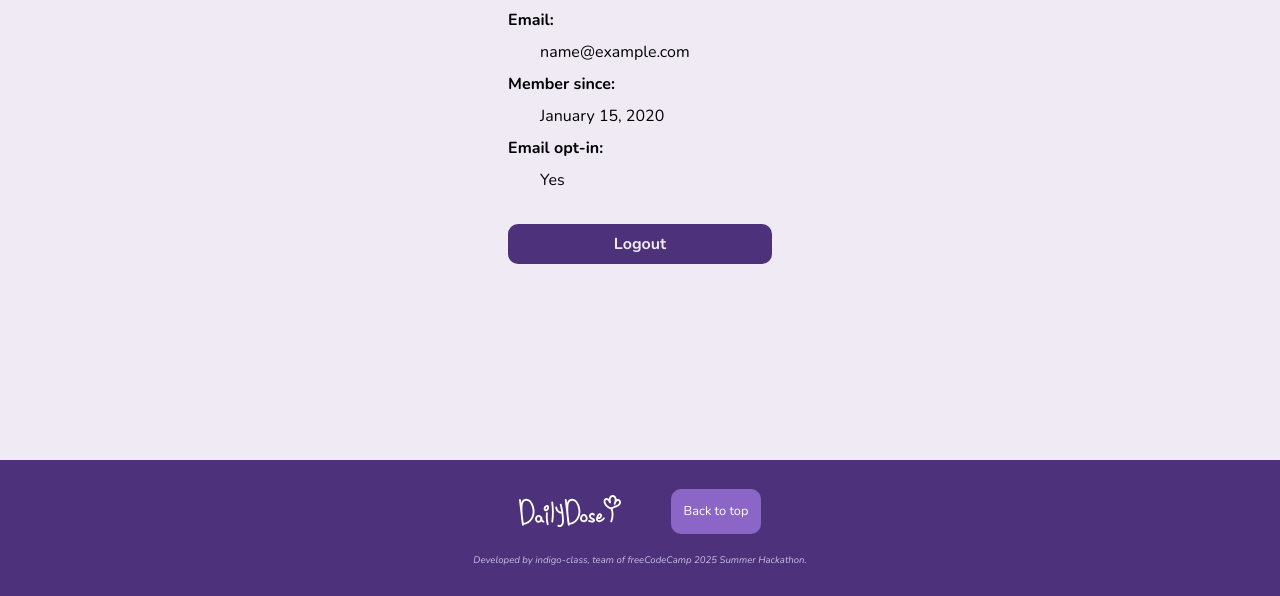
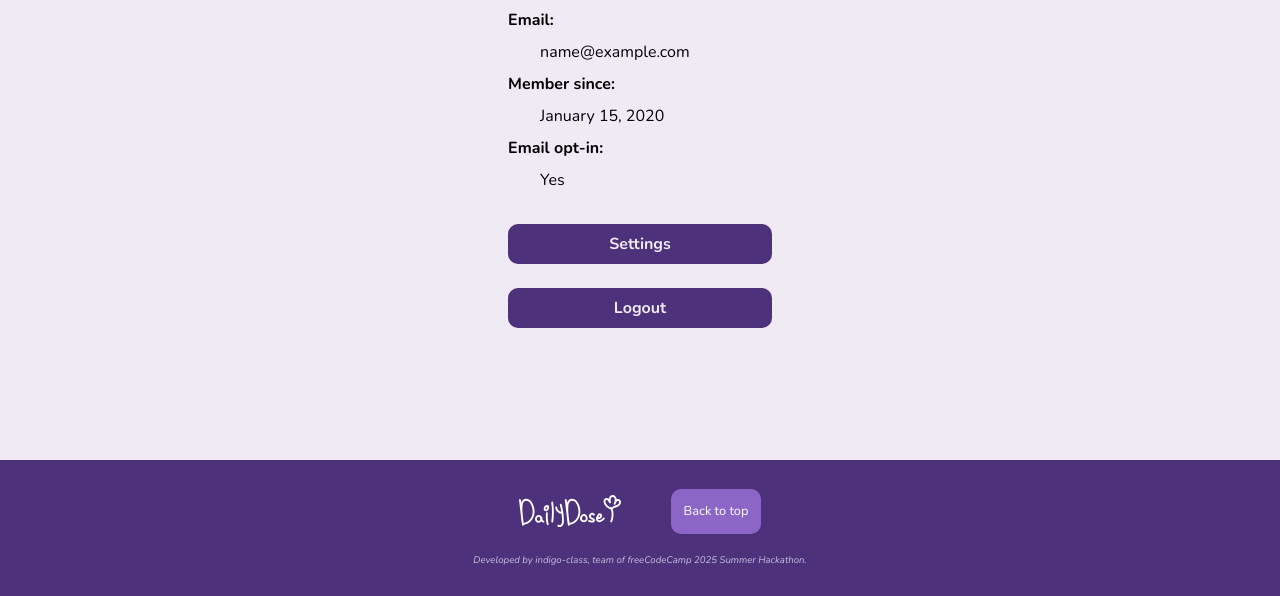
Before and after one commit to freeCodeCamp-2025-Summer-Hackathon/indigo-class, a Flask app: page /profile in a window 1280 px wide. Shown: the part 260-856 px from the top of the page. Run offline with Flask 3, Linux system fonts and the light colour scheme; a user stored in the database is signed in; tables that the repository leaves empty hold one stand-in row (values such as "Sample post").

Commit message:
feat: add links to user settings page

```diff
--- a/app/templates/_header.html
+++ b/app/templates/_header.html
@@ -26,7 +26,8 @@
     <nav id="nav__dropdown">
       <a href="{{ url_for('root.index') }}" class="nav__menu--button{% if request.path == url_for('root.index') %} active{% endif %}">Home</a>
       <a href="{{ url_for('root.dashboard') }}" class="nav__menu--button{% if request.path == url_for('root.dashboard') %} active{% endif %}">Dashboard</a>
-      <a href="{{ url_for('auth.profile') }}" class="nav__menu--button{% if request.path == url_for('auth.profile') %} active{% endif %}">User Settings</a>
+      <a href="{{ url_for('auth.profile') }}" class="nav__menu--button{% if request.path == url_for('auth.profile') %} active{% endif %}">User Profile</a>
+      <a href="{{ url_for('user_settings.user_info') }}" class="nav__menu--button{% if request.path == url_for('auth.profile') %} active{% endif %}">Settings</a>
       <a href="{{ url_for('auth.logout') }}" class="nav__menu--button logout">Logout</a>
     </nav>
     {% elif request.path == url_for('auth.login') %}
--- a/app/templates/auth/profile.html
+++ b/app/templates/auth/profile.html
@@ -15,5 +15,6 @@ content %}
   <dd>{{ "Yes" if user.is_email_opt_in else "No" }}</dd>
 </dl>
 
+<a href="{{ url_for('user_settings.user_info') }}" class="form__button btn">Settings</a>
 <a href="{{ url_for('auth.logout') }}" class="form__button btn">Logout</a>
 {% endblock %}
```
